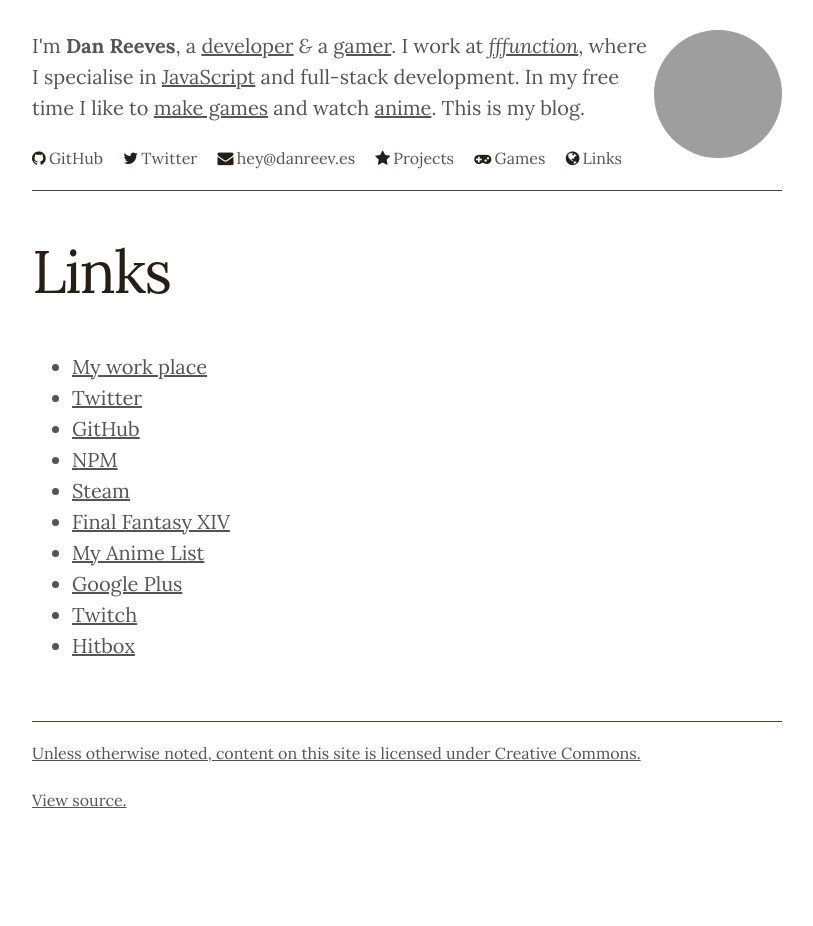
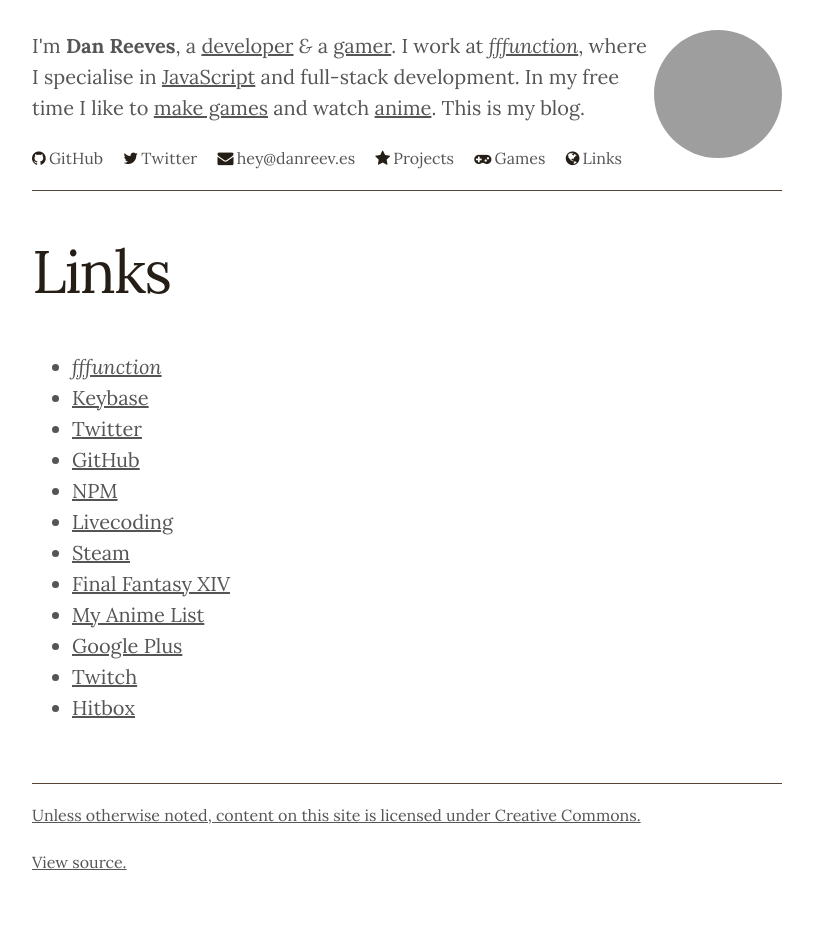
Before and after one commit to danreeves/danreev.es, a Jekyll site: the page built from links/index.html, in a window 1280 px wide. Shown: the whole page, without its empty margins (233-1046 px from the left). Built offline with Jekyll 4.4.1, drawn with Linux system fonts in a browser that asks for light colours; nearby versions of some CDN libraries; before the commit the page ends 900 px from its top, so only the background shows below that; grey boxes are pictures that could not be loaded.

Commit message:
Update index.html

```diff
--- a/links/index.html
+++ b/links/index.html
@@ -4,14 +4,16 @@
 ---
 <h2>Links</h2>
 <ul>
-    <li><a href="http://fffunction.co">My work place</a></li>
+    <li><a href="http://fffunction.co"><em>fffunction</em></a></li>
+    <li><a href="http://keybase.io/danreeves">Keybase</a></li>
     <li><a href="http://twitter.com/heydanreeves">Twitter</a></li>
     <li><a href="http://github.com/danreeves">GitHub</a></li>
     <li><a href="http://npmjs.org/~danreeves">NPM</a></li>
+    <li><a href="http://www.livecoding.tv/danreeves">Livecoding</a></li>
     <li><a href="http://steamcommunity.com/id/danreeves">Steam</a></li>
     <li><a href="http://eu.finalfantasyxiv.com/lodestone/character/7548979/">Final Fantasy XIV</a></li>
     <li><a href="http://myanimelist.net/animelist/danreeves">My Anime List</a></li>
-    <li><a href="https://plus.google.com/u/0/114088808989216500350">Google Plus</a></li>
+    <li><a href="http://plus.google.com/u/0/114088808989216500350">Google Plus</a></li>
     <li><a href="http://www.twitch.tv/danreeves">Twitch</a></li>
     <li><a href="http://www.hitbox.tv/danreeves">Hitbox</a></li>
 </ul>
```
